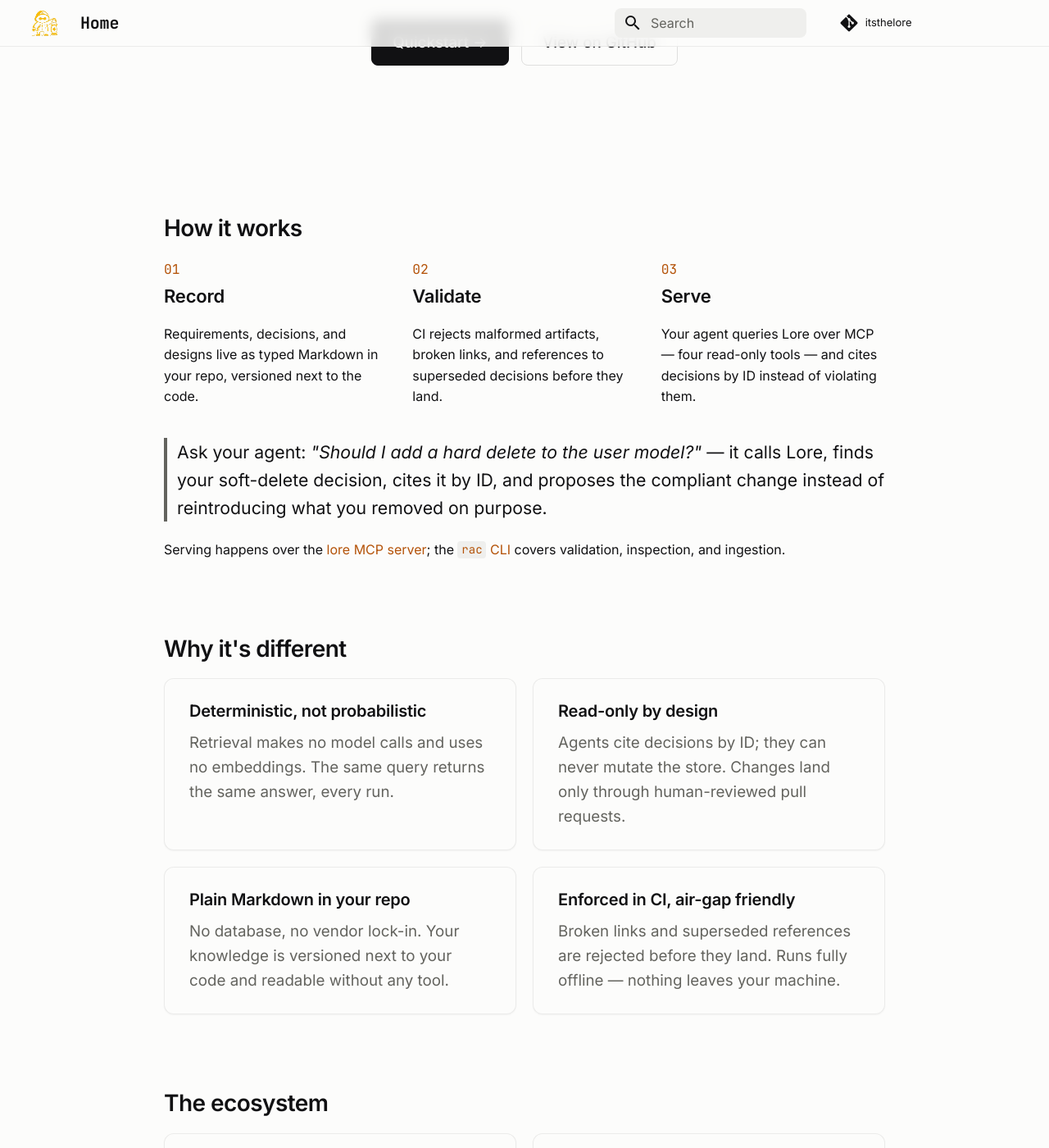
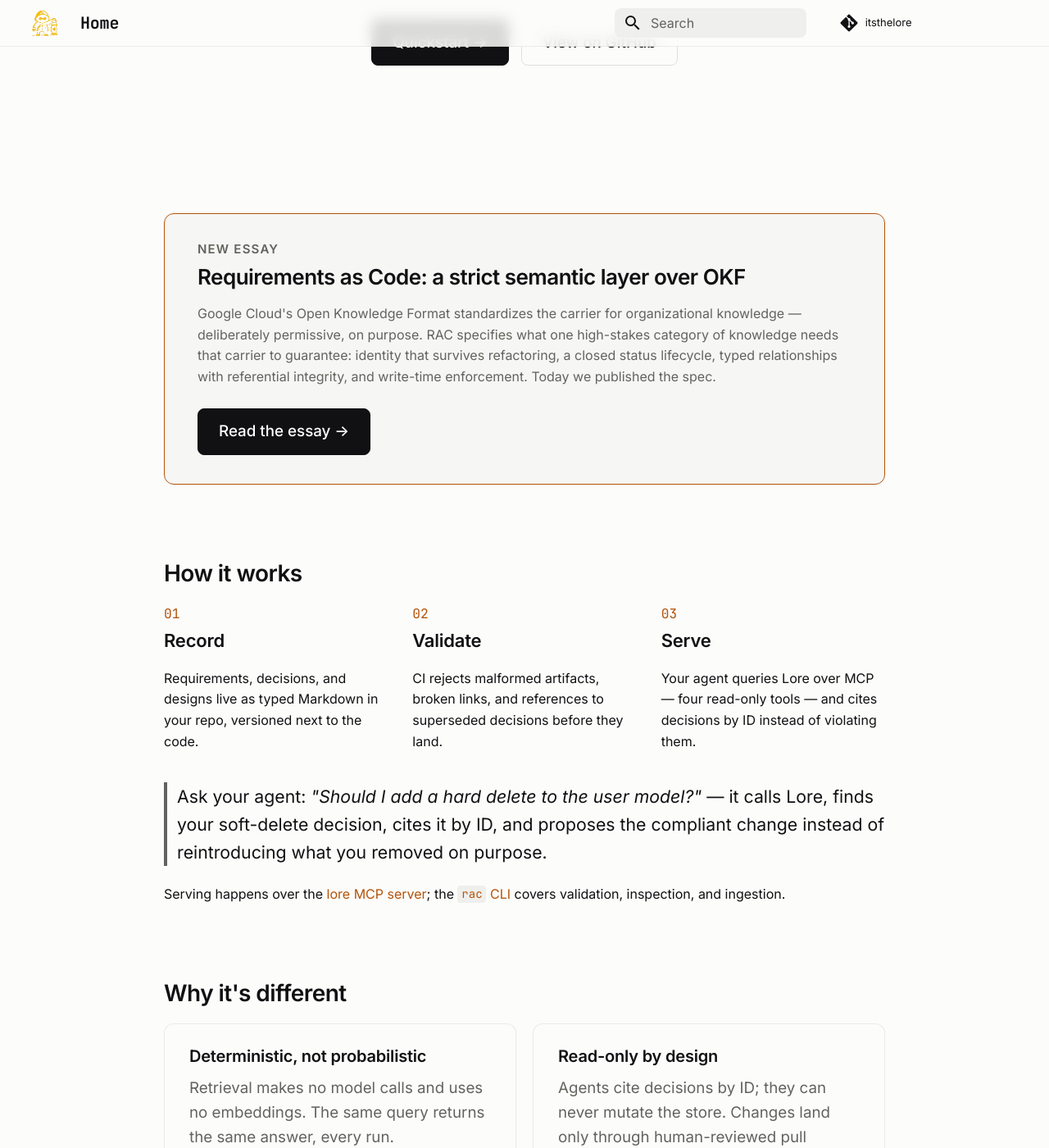
Before and after one commit to itsthelore/itsthelore.github.io, an MkDocs documentation site: the page built from docs/index.md, in a window 1280 px wide and 1400 px high, scrolled down 737 px. Shown: the whole window at 82% size. Built offline with MkDocs 1.6.1 and Material for MkDocs 9.7.7, drawn with Linux system fonts in a browser that asks for light colours.

Commit message:
feat: publish the first rac-spec essay, front and centre on the home page
Adds a rac-spec nav section (docs/rac-spec/why-strict.md) — the first
page in what becomes a full section once rac-spec's own spec content
is vendored in, per rac-core's future roadmap
(org-site-rac-spec-surface.md). Authored directly in this repo, not
vendored: the essay is original editorial content, not documentation
mirrored from the rac-spec repo (which today holds only SPEC.md and
README.md).

Two factual placeholders in the source draft were resolved against
rac-core rather than left as TODOs: the release count (29, from
`git tag -l`) and the relationship-type vocabulary, which the draft
guessed at ("implements, depends-on") but which doesn't match the real
registry (src/rac/core/relationship_types.py) — corrected to the
actual closed vocabulary: supersedes, the related-* family, verified-by,
applies-to, and related-tickets.

"Front and centre" placement: a new .lore-featured callout (accent
border, matching the brand's single-accent rule) sits directly below
the hero on the home page, above "How it works" — the first thing a
visitor sees after the install command. This is a placement decision
only, not the fuller product-first vs. standard-first landing rebalance
the roadmap flags as still open.

```diff
--- a/docs/index.md
+++ b/docs/index.md
@@ -4,6 +4,18 @@ hide:
   - navigation
   - toc
 ---
+
+<div class="lore-featured" markdown="0">
+  <p class="eyebrow">New essay</p>
+  <h2><a href="rac-spec/why-strict/">Requirements as Code: a strict semantic layer over OKF</a></h2>
+  <p>Google Cloud's Open Knowledge Format standardizes the carrier for
+    organizational knowledge — deliberately permissive, on purpose. RAC
+    specifies what one high-stakes category of knowledge needs that carrier
+    to guarantee: identity that survives refactoring, a closed status
+    lifecycle, typed relationships with referential integrity, and
+    write-time enforcement. Today we published the spec.</p>
+  <a class="lore-btn lore-btn--primary" href="rac-spec/why-strict/">Read the essay →</a>
+</div>
 
 ## How it works
 
--- a/docs/stylesheets/extra.css
+++ b/docs/stylesheets/extra.css
@@ -193,7 +193,9 @@ body,
 /* Prefixed with .md-typeset: the splash renders inside Material's article,
    so these must out-rank .md-typeset h1/p element rules (incl. their large
    element margins, which otherwise leak into the flex gaps). */
-.md-typeset .lore-splash__eyebrow {
+/* Shared eyebrow style: hero and any front-and-centre callout. */
+.md-typeset .lore-splash__eyebrow,
+.md-typeset .eyebrow {
   font-size: 0.75rem;
   font-weight: 600;
   letter-spacing: 0.08em;
@@ -366,6 +368,36 @@ body,
   font-size: 0.875rem;
 }
 
+/* ---- featured essay (front-and-centre callout) -------------------------- */
+.md-typeset .lore-featured {
+  margin-top: 0;
+  padding: 1.75rem 2rem;
+  background: var(--lore-bg-panel);
+  border: 1px solid var(--lore-accent);
+  border-radius: var(--lore-radius-lg);
+}
+.md-typeset .lore-featured .eyebrow {
+  margin-bottom: 0.5rem;
+}
+.md-typeset .lore-featured h2 {
+  margin: 0 0 0.75rem;
+  font-size: 1.3rem;
+}
+.md-typeset .lore-featured h2 a {
+  color: var(--lore-text);
+  text-decoration: none;
+}
+.md-typeset .lore-featured h2 a:hover {
+  color: var(--lore-accent);
+}
+.md-typeset .lore-featured p {
+  color: var(--lore-text-muted);
+  margin: 0 0 1.25rem;
+}
+.md-typeset .lore-featured .lore-btn {
+  margin: 0;
+}
+
 /* ---- landing components ------------------------------------------------ */
 .lore-steps {
   display: grid;
--- a/mkdocs.yml
+++ b/mkdocs.yml
@@ -58,6 +58,8 @@ validation:
 
 nav:
   - Home: index.md
+  - rac-spec:
+      - "Why strict?": rac-spec/why-strict.md
   - Essays: blog/index.md
   - Get started:
       - Overview: rac-core/index.md
```
Also changed, not shown: docs/rac-spec/why-strict.md (added, +127 -0 lines).
